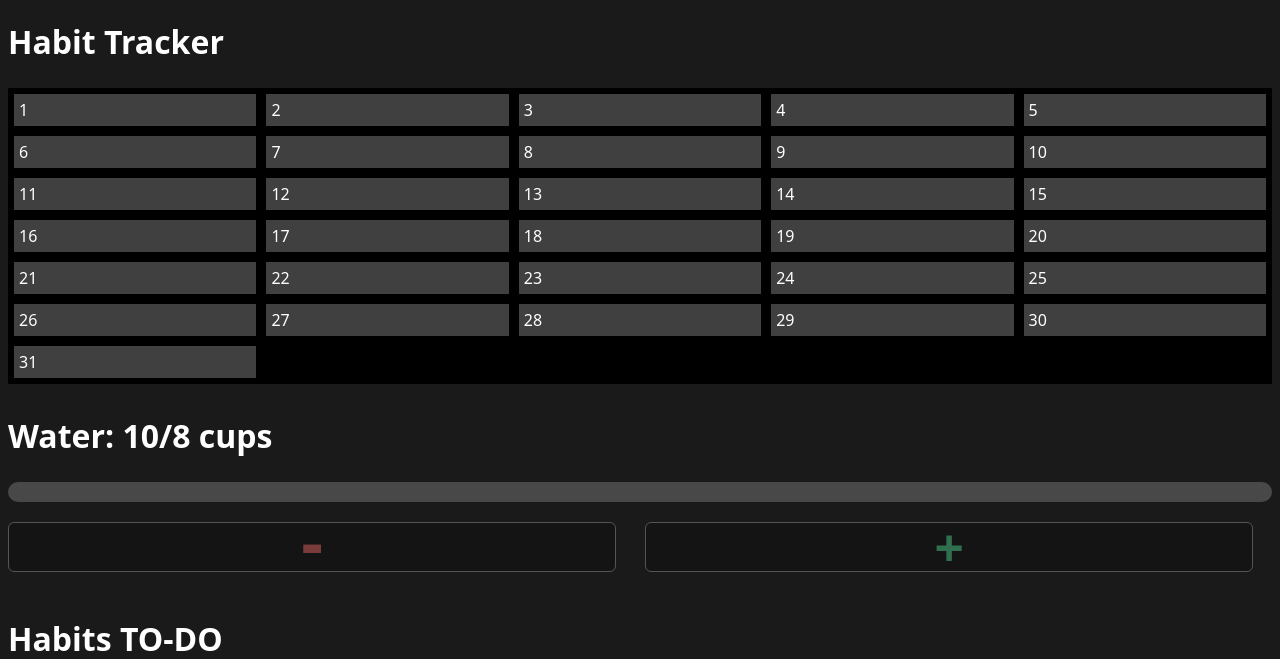
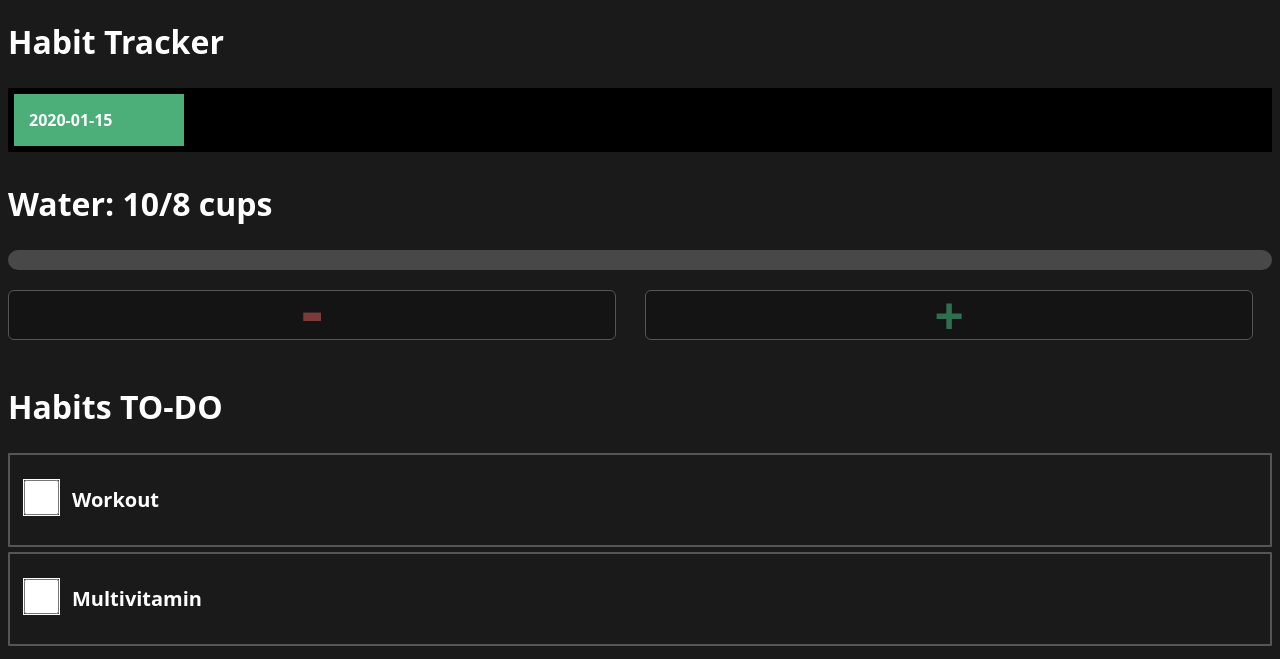
Before and after one commit to MasonBartell/habit-tracker, a Flask app: template templates/index.html in a window 1280 px wide. Shown: the top 659 px of the page. Run offline with Flask 3, Linux system fonts and the light colour scheme; the template is opened without the code that fills it: most values are stand-ins (such as "Sample title", 1, 10 or a date in 2020).

Commit message:
add 2-row consistency grid with color-coded daily scores

```diff
--- a/templates/index.html
+++ b/templates/index.html
@@ -4,39 +4,19 @@
 <style>
     .container {
     display: grid;
-    grid-template-columns: repeat(5, 1fr);
+    grid-template-columns: repeat(7, 1fr);
     background-color: black;
     padding: 1px;
     margin-bottom: 30px;
 }
     .container div {
         background-color: rgb(65, 64, 64);
-        padding: 5px;
+        padding: 15px;
         margin: 5px;
         color: white;
-    }
-    .container2 {
-        display: grid;
-        grid-template-columns: auto auto;
-        padding: 1px;
-        outline: 1px solid black;
-    }
-    .container2 div {
-        padding: 10px;
-        margin: 1px;
-        background-color: rgb(0, 0, 0);
-    }
-   .container3 {
-    display: grid;
-    grid-template-columns: auto;
-    padding: 1px;
-    outline: 1px solid black;
-    margin-top: 20px;
-}
-    .container3 div {
-        padding: 10px;
-        margin: 1px;
-        background-color: rgb(0, 0, 0);
+        font-weight: 800;
+        font-family: system-ui, -apple-system, BlinkMacSystemFont, 'Segoe UI', Roboto, Oxygen, Ubuntu, Cantarell, 'Open Sans', 'Helvetica Neue', sans-serif;
+
     }
     .grid-cell {
         color: white;
@@ -149,6 +129,7 @@ p {
     border-radius: 1px;
     padding: 10px 10px;
     margin-bottom: 5px;
+
 }
 
 </style>
@@ -156,38 +137,11 @@ p {
 <body>
 
     <h1>Habit Tracker</h1>
-<div class="container">
-        <div>1</div>
-        <div>2</div>
-        <div>3</div>
-        <div>4</div>
-        <div>5</div>
-        <div>6</div>
-        <div>7</div>
-        <div>8</div>
-        <div>9</div>
-        <div>10</div>
-        <div>11</div>
-        <div>12</div>
-        <div>13</div>
-        <div>14</div>
-        <div>15</div>
-        <div>16</div>
-        <div>17</div>
-        <div>18</div>
-        <div>19</div>
-        <div>20</div>
-        <div>21</div>
-        <div>22</div>
-        <div>23</div>
-        <div>24</div>
-        <div>25</div>
-        <div>26</div>
-        <div>27</div>
-        <div>28</div>
-        <div>29</div>
-        <div>30</div>
-        <div>31</div>
+    <div class="container">
+    {% for day, score in gridData %}
+    <div  style="background-color: {% if score == 0 %}#414040{% elif score == 1 %}#2e4a3a{% elif score == 2 %}#3d8058{% else %}#4caf7a{% endif %};">{{ day.strftime("%m/%d") }}
+    </div>
+    {% endfor %}
     </div>
 
      <h1>Water: {{ water_total }}/8 cups</h1>
```
